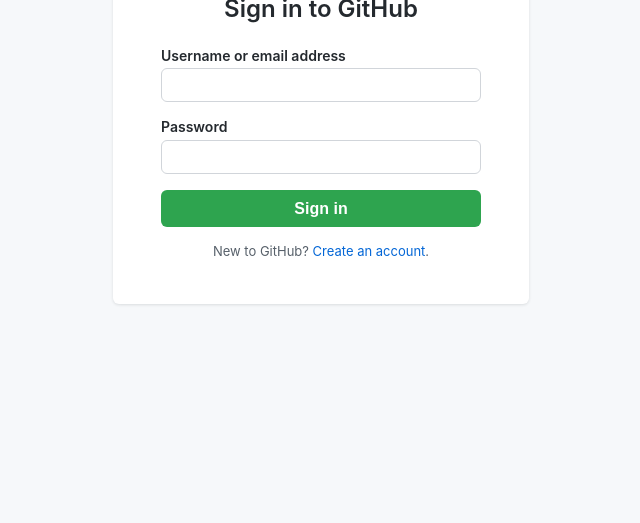
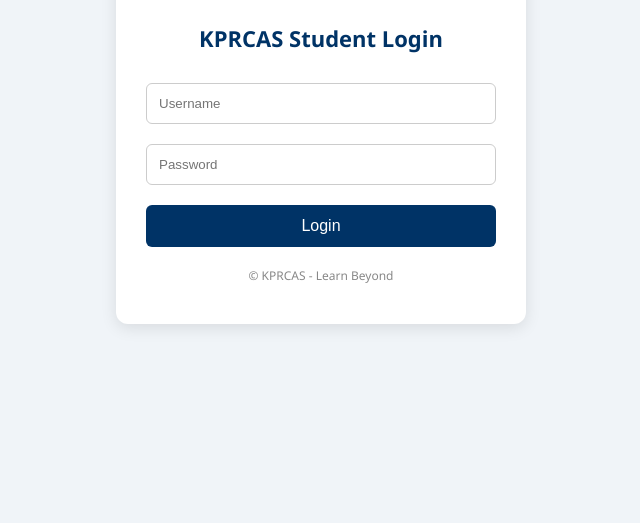
Before and after one commit to aswathkumar25/aswathkumar, a plain HTML site: page index.html in a window 1280 px wide. Shown: the part 277-800 px from the top of the page, without its empty margins (319-959 px from the left). Drawn offline with Linux system fonts and the light colour scheme.

Commit message:
Update index.html

```diff
--- a/index.html
+++ b/index.html
@@ -1,100 +1,87 @@
 <!DOCTYPE html>
 <html lang="en">
 <head>
-  <meta charset="UTF-8" />
-  <meta name="viewport" content="width=device-width, initial-scale=1" />
-  <title>GitHub Login</title>
+  <meta charset="UTF-8">
+  <meta name="viewport" content="width=device-width, initial-scale=1">
+  <title>KPRCAS Login</title>
   <style>
     body {
-      background-color: #f6f8fa;
-      font-family: -apple-system, BlinkMacSystemFont, "Segoe UI", Helvetica, Arial, sans-serif, "Apple Color Emoji", "Segoe UI Emoji";
+      font-family: 'Segoe UI', sans-serif;
+      margin: 0;
+      padding: 0;
+      background-color: #f0f4f8;
       display: flex;
       justify-content: center;
       align-items: center;
       height: 100vh;
-      margin: 0;
     }
-    .login-container {
-      background: white;
-      padding: 2rem 3rem;
+
+    .login-box {
+      background-color: #ffffff;
+      padding: 40px 30px;
+      border-radius: 12px;
+      box-shadow: 0 4px 16px rgba(0, 0, 0, 0.1);
+      text-align: center;
+      width: 100%;
+      max-width: 350px;
+    }
+
+    .login-box img {
+      width: 120px;
+      margin-bottom: 20px;
+    }
+
+    .login-box h2 {
+      margin-bottom: 20px;
+      font-size: 22px;
+      color: #003366;
+    }
+
+    .login-box input[type="text"],
+    .login-box input[type="password"] {
+      width: 100%;
+      padding: 12px;
+      margin: 10px 0;
+      border: 1px solid #ccc;
       border-radius: 6px;
-      box-shadow: 0 1px 3px rgb(27 31 35 / 0.12);
-      width: 320px;
-    }
-    h2 {
-      margin-bottom: 1.5rem;
-      font-weight: 600;
-      color: #24292e;
-      text-align: center;
-    }
-    label {
-      display: block;
-      margin-bottom: 0.3rem;
-      font-weight: 600;
-      font-size: 14px;
-      color: #24292e;
-    }
-    input[type="text"],
-    input[type="password"] {
-      width: 100%;
-      padding: 0.5rem 0.75rem;
-      border: 1px solid #d1d5da;
-      border-radius: 6px;
-      font-size: 14px;
-      margin-bottom: 1rem;
       box-sizing: border-box;
     }
-    input[type="text"]:focus,
-    input[type="password"]:focus {
-      border-color: #0366d6;
-      outline: none;
-      box-shadow: 0 0 0 3px rgba(3, 102, 214, 0.3);
+
+    .login-box button {
+      width: 100%;
+      padding: 12px;
+      background-color: #003366;
+      color: white;
+      border: none;
+      border-radius: 6px;
+      font-size: 16px;
+      cursor: pointer;
+      margin-top: 10px;
     }
-    button {
-      width: 100%;
-      background-color: #2ea44f;
-      border: none;
-      padding: 0.6rem;
-      font-weight: 600;
-      color: white;
-      font-size: 16px;
-      border-radius: 6px;
-      cursor: pointer;
-      transition: background-color 0.2s ease;
+
+    .login-box button:hover {
+      background-color: #005599;
     }
-    button:hover {
-      background-color: #2c974b;
-    }
+
     .footer {
-      margin-top: 1rem;
-      text-align: center;
-      font-size: 13px;
-      color: #57606a;
-    }
-    .footer a {
-      color: #0366d6;
-      text-decoration: none;
-    }
-    .footer a:hover {
-      text-decoration: underline;
+      margin-top: 20px;
+      font-size: 12px;
+      color: #888;
     }
   </style>
 </head>
 <body>
-  <div class="login-container">
-    <h2>Sign in to GitHub</h2>
+
+  <div class="login-box">
+    <img src="cropped-COLLEGE-LOGO-UPDATE.jpg" alt="KPRCAS Logo">
+    <h2>KPRCAS Student Login</h2>
     <form>
-      <label for="username">Username or email address</label>
-      <input type="text" id="username" name="username" required autocomplete="username" />
+      <input type="text" placeholder="Username" required>
+      <input type="password" placeholder="Password" required>
+      <button type="submit">Login</button>
+    </form>
+    <div class="footer">© KPRCAS - Learn Beyond</div>
+  </div>
 
-      <label for="password">Password</label>
-      <input type="password" id="password" name="password" required autocomplete="current-password" />
-
-      <button type="submit">Sign in</button>
-    </form>
-    <div class="footer">
-      <p>New to GitHub? <a href="#">Create an account</a>.</p>
-    </div>
-  </div>
 </body>
 </html>
```
